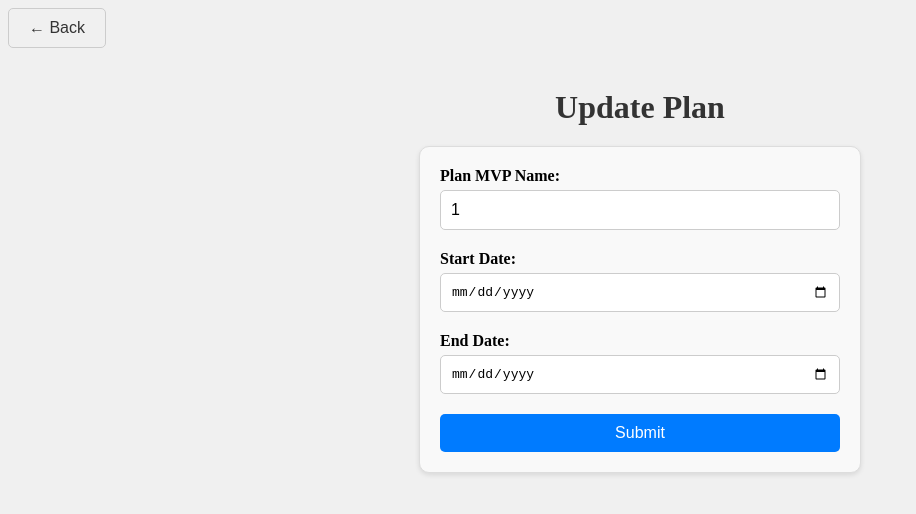
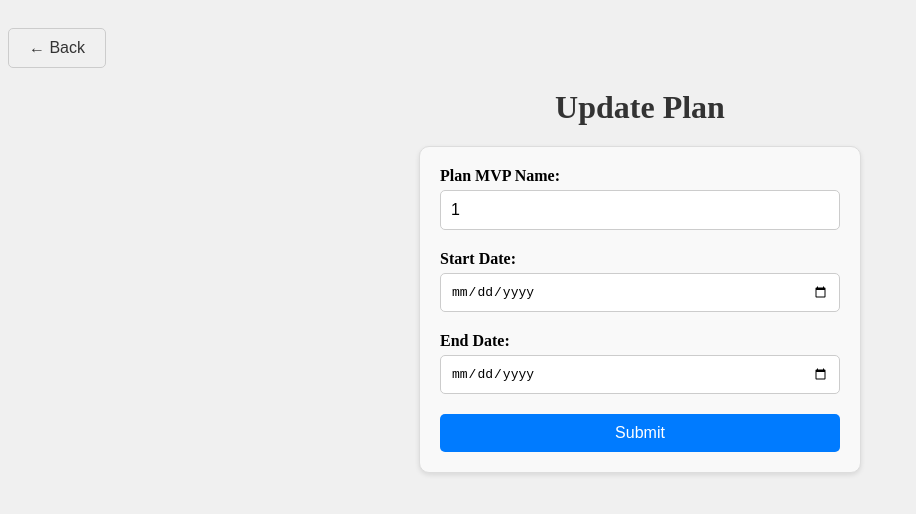
Before and after one commit to TMHSean/DA-Assignment, a SvelteKit app in the folder frontend/my-sveltekit-app/: page /editplan/1/1 in a window 1280 px wide. Shown: the top 514 px of the page, without its empty margins (0-916 px from the left). Built offline with nearby package versions, Linux system fonts and the light colour scheme; no server answers.

Commit message:
checkpoint
update plan done

```diff
--- a/frontend/my-sveltekit-app/src/routes/createplan/[acronym]/+page.svelte
+++ b/frontend/my-sveltekit-app/src/routes/createplan/[acronym]/+page.svelte
@@ -101,7 +101,7 @@
     font-size: 1em;
     border-radius: 5px;
     cursor: pointer;
-    margin-bottom: 20px;
+    margin-top: 20px; /* Add margin to move it lower */
     transition: background-color 0.2s, border-color 0.2s;
     width: auto; /* Auto width */
   }
--- a/frontend/my-sveltekit-app/src/routes/editplan/[acronym]/[plan_mvp_name]/+page.svelte
+++ b/frontend/my-sveltekit-app/src/routes/editplan/[acronym]/[plan_mvp_name]/+page.svelte
@@ -82,6 +82,10 @@
   <div class="submit-button-container">
     <button type="submit">Submit</button>
   </div>
+
+  {#if feedbackMessage}
+    <p class="feedback-message {feedbackType}">{feedbackMessage}</p>
+  {/if}
 </form>
 
 <style>
@@ -100,7 +104,7 @@
     font-size: 1em;
     border-radius: 5px;
     cursor: pointer;
-    margin-bottom: 20px;
+    margin-top: 20px; /* Add margin to move it lower */
     transition: background-color 0.2s, border-color 0.2s;
     width: auto; /* Auto width */
   }
--- a/frontend/my-sveltekit-app/src/routes/plan/[acronym]/+page.svelte
+++ b/frontend/my-sveltekit-app/src/routes/plan/[acronym]/+page.svelte
@@ -71,7 +71,7 @@
     font-size: 1em;
     border-radius: 5px;
     cursor: pointer;
-    margin-bottom: 20px;
+    margin-top: 20px; /* Add margin to move it lower */
     transition: background-color 0.2s, border-color 0.2s;
     width: auto; /* Auto width */
   }
```
